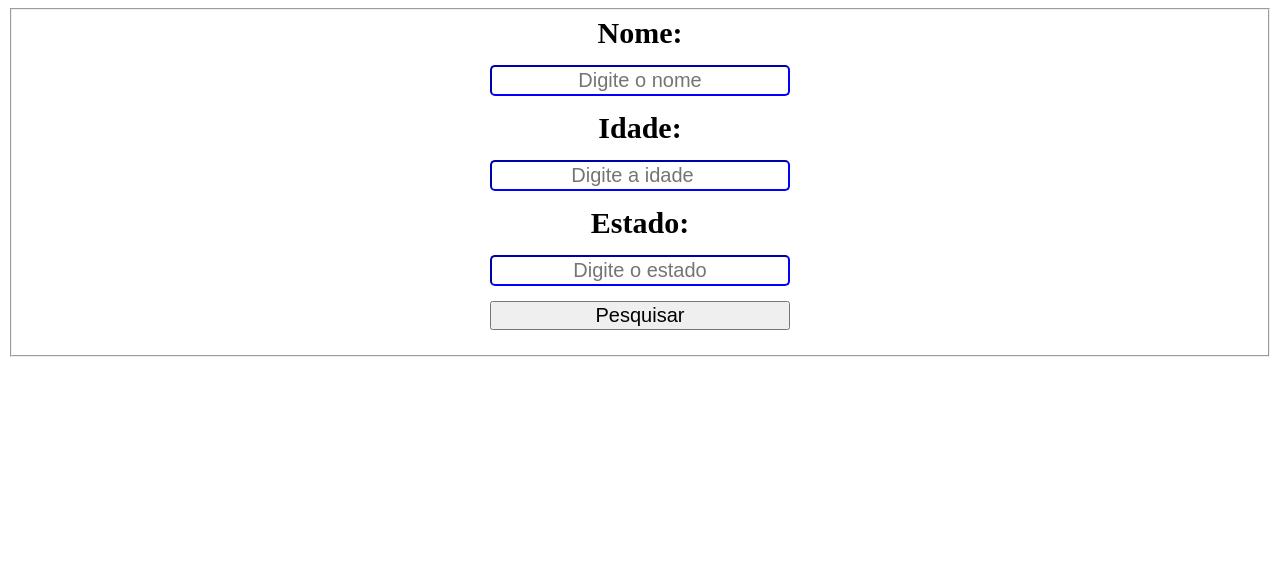
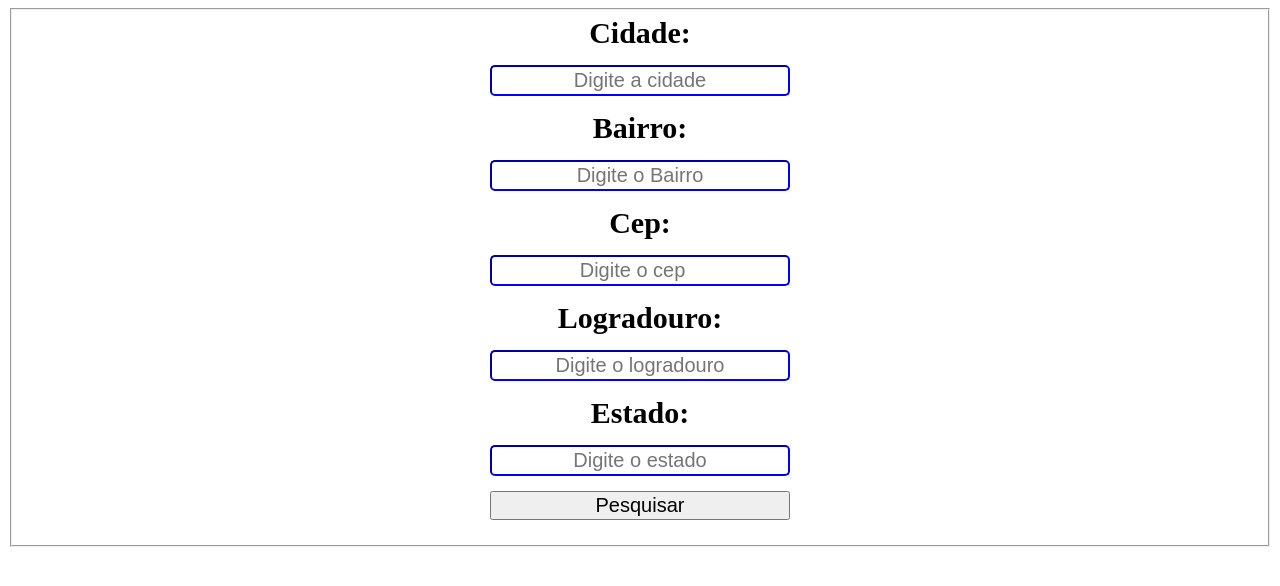
Before and after one commit to GuilhermeIsidor0/sitebom, a plain HTML site: page JS 1/JS/lerJson.html in a window 1280 px wide. Drawn offline with Linux system fonts and the light colour scheme.

Commit message:
Update lerJson.html

```diff
--- a/JS 1/JS/lerJson.html
+++ b/JS 1/JS/lerJson.html
@@ -51,12 +51,17 @@
 
     <fieldset>
         <form id="formPesquisa">
-            <label for="nome">Nome:</label>
-            <input type="text" id="nome" placeholder="Digite o nome">
+            <label for="cidade">Cidade:</label>
+            <input type="text" id="cidade" placeholder="Digite a cidade">
 
-            <label for="idade">Idade:</label>
-            <input type="number" id="idade" placeholder="Digite a idade">
+            <label for="bairro">Bairro:</label>
+            <input type="text" id="bairro" placeholder="Digite o Bairro">
 
+            <label for="cep">Cep:</label>
+            <input type="number" id="cep" placeholder="Digite o cep">
+
+            <label for="logradouro">Logradouro:</label>
+            <input type="text" id="logradouro" placeholder="Digite o logradouro">
 
 
             <label for="estado">Estado:</label>
@@ -83,7 +88,7 @@
             }
         }
 
-        function pesquisarDados(data, nome, idade, email) {
+        function pesquisarDados(data, bairro, cidade, cep, estado, logradouro) {
             return data.filter(function(usuario) {
                 var Bairro = true;
                 var Cidade = true;
```
